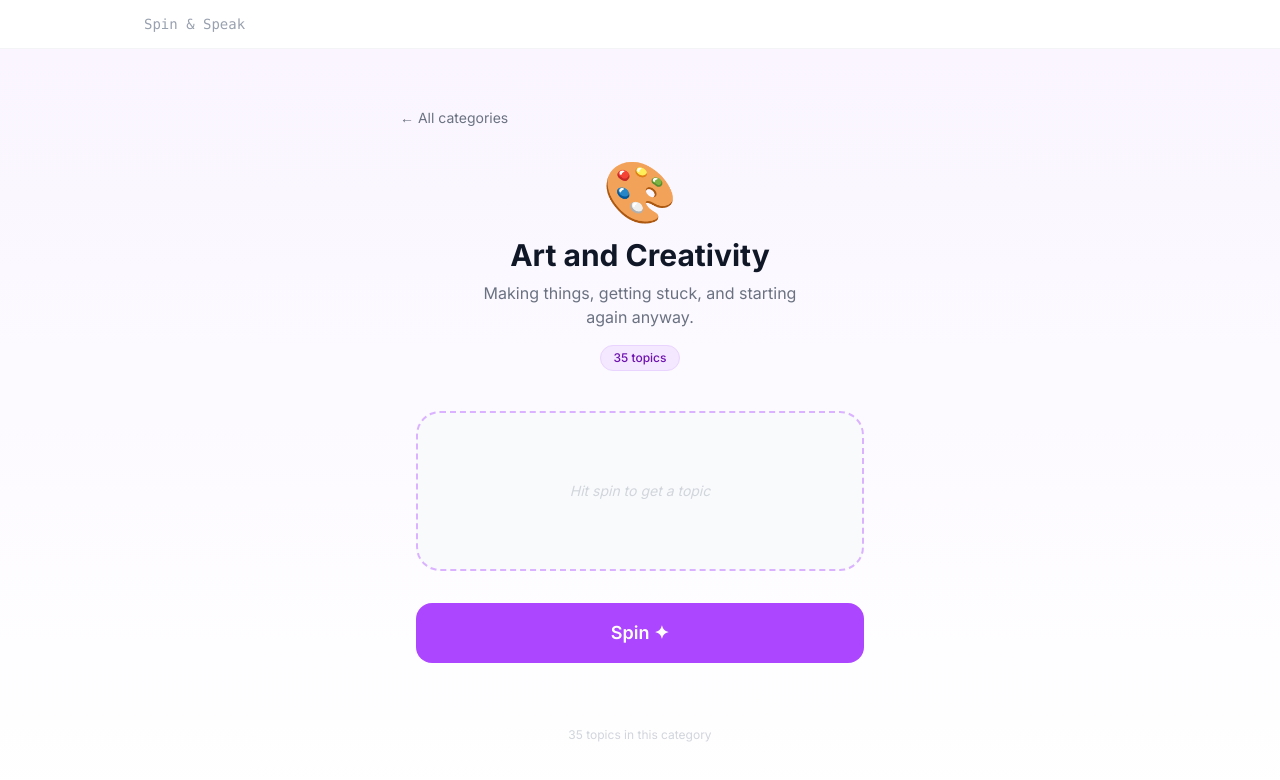
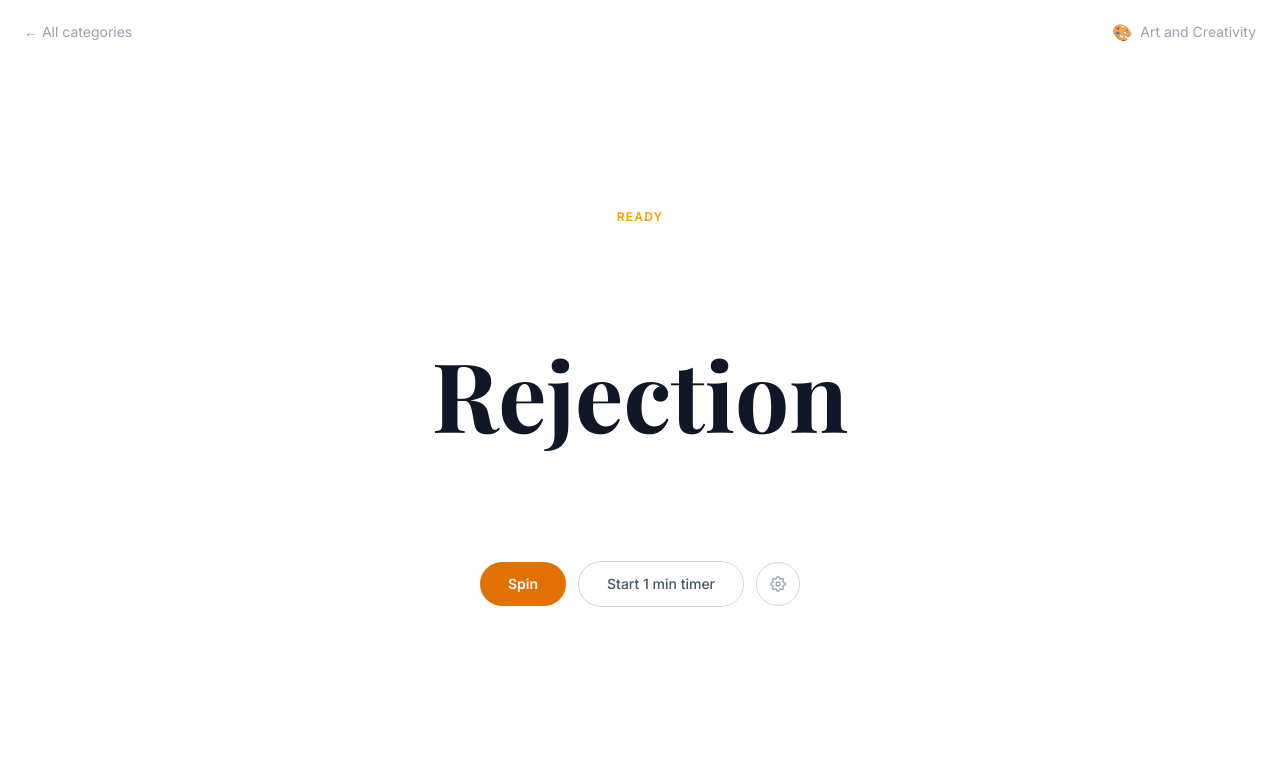
Before and after one commit to TimsTittus/Spur, a Next.js app: page /art-creativity in a window 1280 px wide. Shown: the top 780 px of the page. Built offline with nearby package versions, Linux system fonts and the light colour scheme.

Commit message:
refactor: update app layout and pages, redesign TopicSpinner, clean up CategoryCard

```diff
--- a/src/app/[slug]/page.tsx
+++ b/src/app/[slug]/page.tsx
@@ -1,9 +1,9 @@
 import type { Metadata } from 'next'
 import Link from 'next/link'
 import { notFound } from 'next/navigation'
+import { Suspense } from 'react'
 import TopicSpinner from '@/components/TopicSpinner'
 import { getAllSlugs, getCategoryBySlug } from '@/lib/mdx'
-import { COLOR_MAP, cn } from '@/lib/utils'
 
 export const instant = false
 
@@ -31,44 +31,40 @@ export default async function CategoryPage({ params }: PageProps<'/[slug]'>) {
 
   if (!category) notFound()
 
-  const colors = COLOR_MAP[category.color]
-
   return (
-    <div className={cn('w-full', colors.gradient)}>
-      <div className="mx-auto flex w-full max-w-lg flex-col items-center px-4 py-10 sm:py-14">
-        <div className="w-full">
+    <div className="flex min-h-screen flex-col bg-white">
+      {/* Minimal top nav */}
+      <nav className="flex items-center justify-between px-6 py-5">
         <Link
           href="/"
-            className="text-sm text-gray-500 transition-colors hover:text-gray-800"
+          className="text-sm text-gray-400 transition-colors hover:text-gray-700"
         >
           ← All categories
         </Link>
+        <div className="flex items-center gap-2">
+          <span className="text-base" aria-hidden="true">{category.emoji}</span>
+          <span className="text-sm text-gray-400">{category.title}</span>
         </div>
+      </nav>
 
-        <header className="mt-8 flex flex-col items-center text-center">
-          <span className="text-6xl" aria-hidden="true">
-            {category.emoji}
+      {/* Spinner fills remaining height — Suspense boundary required for PPR/Math.random */}
+      <Suspense
+        fallback={
+          <div className="flex flex-1 items-center justify-center">
+            <span className="text-xs font-semibold tracking-widest text-gray-300">
+              LOADING...
             </span>
-          <h1 className="mt-4 text-3xl font-bold text-gray-900">{category.title}</h1>
-          <p className="mt-2 max-w-xs text-gray-500">{category.description}</p>
-          <span
-            className={cn(
-              'mt-4 rounded-full border px-3 py-1 text-xs font-medium',
-              colors.badge,
-            )}
+          </div>
+        }
       >
-            {category.topicCount} topics
-          </span>
-        </header>
-
-        <div className="mt-10 w-full">
+        <div className="flex flex-1 flex-col">
           <TopicSpinner
             topics={category.topics}
             color={category.color}
             categoryTitle={category.title}
           />
         </div>
-      </div>
+      </Suspense>
     </div>
   )
 }
--- a/src/app/layout.tsx
+++ b/src/app/layout.tsx
@@ -1,11 +1,16 @@
 import type { Metadata } from 'next'
-import { Inter } from 'next/font/google'
-import Header from '@/components/Header'
+import { Inter, Playfair_Display } from 'next/font/google'
 import './globals.css'
 
 const inter = Inter({
   variable: '--font-inter',
   subsets: ['latin'],
+})
+
+const playfair = Playfair_Display({
+  variable: '--font-display',
+  subsets: ['latin'],
+  weight: ['700', '800', '900'],
 })
 
 export const metadata: Metadata = {
@@ -19,12 +24,9 @@ export default function RootLayout({ children }: LayoutProps<'/'>) {
     <html
       lang="en"
       data-scroll-behavior="smooth"
-      className={`${inter.variable} h-full antialiased`}
+      className={`${inter.variable} ${playfair.variable} h-full antialiased`}
     >
-      <body className="flex min-h-full flex-col font-sans">
-        <Header />
-        <main className="flex-1">{children}</main>
-      </body>
+      <body className="flex min-h-full flex-col font-sans">{children}</body>
     </html>
   )
 }
--- a/src/components/CategoryCard.tsx
+++ b/src/components/CategoryCard.tsx
@@ -18,7 +18,6 @@ export default function CategoryCard({ category }: { category: Category }) {
       <span className="line-clamp-2 text-sm font-semibold text-gray-800">
         {category.title}
       </span>
-      <span className="text-xs text-gray-500">{category.topicCount} topics</span>
     </Link>
   )
 }
--- a/src/components/TopicSpinner.tsx
+++ b/src/components/TopicSpinner.tsx
@@ -2,10 +2,7 @@
 
 import { AnimatePresence, motion } from 'framer-motion'
 import { useCallback, useEffect, useRef, useState } from 'react'
-import SpinButton from '@/components/SpinButton'
-import TopicHistory from '@/components/TopicHistory'
 import type { ColorKey } from '@/types'
-import { COLOR_MAP, cn } from '@/lib/utils'
 
 type TopicSpinnerProps = {
   topics: string[]
@@ -13,30 +10,38 @@ type TopicSpinnerProps = {
   categoryTitle: string
 }
 
-const SHUFFLE_INTERVAL_MS = 60
-const SHUFFLE_TICKS = 18
-const SETTLE_DELAY_MS = 300
+const SHUFFLE_INTERVAL_MS = 55
+const SHUFFLE_TICKS = 22
+const SETTLE_DELAY_MS = 280
 
 function pickRandom(pool: string[]): string {
   return pool[Math.floor(Math.random() * pool.length)]
 }
 
-export default function TopicSpinner({ topics, color, categoryTitle }: TopicSpinnerProps) {
+export default function TopicSpinner({ topics }: TopicSpinnerProps) {
+  // null on first render (server + client must match); set after mount via useEffect
   const [currentTopic, setCurrentTopic] = useState<string | null>(null)
   const [spinning, setSpinning] = useState(false)
   const [hasSpun, setHasSpun] = useState(false)
-  const [history, setHistory] = useState<string[]>([])
   const [spinKey, setSpinKey] = useState(0)
   const [shuffling, setShuffling] = useState(false)
+  const [timerSeconds, setTimerSeconds] = useState<number | null>(null)
+  const [timerRunning, setTimerRunning] = useState(false)
 
   const intervalRef = useRef<ReturnType<typeof setInterval> | null>(null)
   const settleRef = useRef<ReturnType<typeof setTimeout> | null>(null)
+  const timerRef = useRef<ReturnType<typeof setInterval> | null>(null)
 
-  // Stop a spin that is still running when the user navigates away.
+  // Pick a random starting topic on the client after hydration
+  useEffect(() => {
+    setCurrentTopic(pickRandom(topics))
+  }, [topics])
+
   useEffect(() => {
     return () => {
       if (intervalRef.current !== null) clearInterval(intervalRef.current)
       if (settleRef.current !== null) clearTimeout(settleRef.current)
+      if (timerRef.current !== null) clearInterval(timerRef.current)
     }
   }, [])
 
@@ -44,10 +49,9 @@ export default function TopicSpinner({ topics, color, categoryTitle }: TopicSpin
     if (spinning || topics.length === 0) return
 
     const previousTopic = currentTopic
-    // Never land on the topic that is already showing.
     const pool =
       topics.length > 1 && previousTopic !== null
-        ? topics.filter((topic) => topic !== previousTopic)
+        ? topics.filter((t) => t !== previousTopic)
         : topics
     const finalTopic = pickRandom(pool.length > 0 ? pool : topics)
 
@@ -57,81 +61,137 @@ export default function TopicSpinner({ topics, color, categoryTitle }: TopicSpin
     let ticks = 0
     intervalRef.current = setInterval(() => {
       setCurrentTopic(pickRandom(topics))
-      setSpinKey((key) => key + 1)
+      setSpinKey((k) => k + 1)
       ticks += 1
 
       if (ticks < SHUFFLE_TICKS) return
 
-      if (intervalRef.current !== null) {
-        clearInterval(intervalRef.current)
-        intervalRef.current = null
-      }
+      clearInterval(intervalRef.current!)
+      intervalRef.current = null
       setShuffling(false)
 
       settleRef.current = setTimeout(() => {
         settleRef.current = null
         setCurrentTopic(finalTopic)
-        setSpinKey((key) => key + 1)
-        if (previousTopic !== null) {
-          setHistory((past) => [previousTopic, ...past])
-        }
+        setSpinKey((k) => k + 1)
         setSpinning(false)
         setHasSpun(true)
       }, SETTLE_DELAY_MS)
     }, SHUFFLE_INTERVAL_MS)
   }, [currentTopic, spinning, topics])
 
+  const handleTimer = useCallback(() => {
+    if (timerRunning) {
+      // Stop
+      if (timerRef.current !== null) {
+        clearInterval(timerRef.current)
+        timerRef.current = null
+      }
+      setTimerRunning(false)
+      setTimerSeconds(null)
+      return
+    }
+    // Start 60s countdown
+    setTimerSeconds(60)
+    setTimerRunning(true)
+    timerRef.current = setInterval(() => {
+      setTimerSeconds((s) => {
+        if (s === null || s <= 1) {
+          clearInterval(timerRef.current!)
+          timerRef.current = null
+          setTimerRunning(false)
+          return null
+        }
+        return s - 1
+      })
+    }, 1000)
+  }, [timerRunning])
+
+  const status = spinning ? 'DRAWING...' : 'READY'
+
   return (
-    <div className="flex w-full flex-col items-center gap-8">
+    <div className="flex flex-1 flex-col items-center justify-center gap-10 px-6 pb-12">
+      {/* Status label */}
+      <AnimatePresence mode="wait">
+        <motion.span
+          key={status}
+          initial={{ opacity: 0, y: -4 }}
+          animate={{ opacity: 1, y: 0 }}
+          exit={{ opacity: 0, y: 4 }}
+          transition={{ duration: 0.15 }}
+          className="text-xs font-semibold tracking-widest text-amber-500"
+        >
+          {status}
+        </motion.span>
+      </AnimatePresence>
+
+      {/* Topic text — slot machine cycles right here */}
       <div
         role="status"
         aria-live="polite"
-        aria-label={`Random ${categoryTitle} topic`}
-        className={cn(
-          'flex min-h-40 w-full max-w-md items-center justify-center px-6 py-8',
-          'rounded-3xl border-2 border-dashed bg-gray-50',
-          COLOR_MAP[color].spinner,
-        )}
+        aria-label="Current topic"
+        className="flex h-40 max-w-2xl items-center justify-center overflow-hidden px-4 text-center sm:h-48 md:h-56 lg:h-64"
       >
         <AnimatePresence mode="wait">
-          {currentTopic === null ? (
-            <motion.span
-              key="placeholder"
-              initial={{ opacity: 0, y: 10 }}
-              animate={{ opacity: 1, y: 0 }}
-              exit={{ opacity: 0, y: -10 }}
-              transition={{ duration: 0.12 }}
-              className="text-center text-sm italic text-gray-300"
-            >
-              Hit spin to get a topic
-            </motion.span>
-          ) : (
-            <motion.span
+          {currentTopic !== null && (
+            <motion.h2
               key={spinKey}
-              initial={{ opacity: 0, y: 10 }}
-              animate={{ opacity: 1, y: 0 }}
-              exit={{ opacity: 0, y: -10 }}
-              transition={{ duration: 0.12 }}
-              className={cn(
-                'text-center text-2xl font-bold text-gray-800',
-                shuffling && 'blur-sm',
-              )}
+              initial={{ y: shuffling ? 18 : 12, opacity: 0 }}
+              animate={{ y: 0, opacity: 1 }}
+              exit={{ y: shuffling ? -18 : -12, opacity: 0 }}
+              transition={{ duration: shuffling ? 0.055 : 0.18, ease: 'easeOut' }}
+              className="font-display text-5xl font-bold leading-tight text-gray-900 sm:text-6xl md:text-7xl lg:text-8xl"
+              style={{ fontFamily: 'var(--font-display, Georgia, serif)' }}
             >
               {currentTopic}
-            </motion.span>
+            </motion.h2>
           )}
         </AnimatePresence>
       </div>
 
-      <div className="w-full max-w-md">
-        <SpinButton onSpin={spin} spinning={spinning} hasSpun={hasSpun} color={color} />
+      {/* Controls row */}
+      <div className="flex items-center gap-3">
+        <button
+          type="button"
+          onClick={spin}
+          disabled={spinning}
+          className="rounded-full bg-amber-600 px-7 py-3 text-sm font-semibold text-white transition hover:bg-amber-700 disabled:cursor-not-allowed disabled:opacity-60 active:scale-95"
+        >
+          {spinning ? 'Spinning...' : hasSpun ? 'Spin again' : 'Spin'}
+        </button>
+
+        <button
+          type="button"
+          onClick={handleTimer}
+          className="rounded-full border border-gray-300 px-7 py-3 text-sm font-medium text-gray-600 transition hover:border-gray-500 hover:text-gray-900 active:scale-95"
+        >
+          {timerRunning && timerSeconds !== null
+            ? `${timerSeconds}s remaining`
+            : 'Start 1 min timer'}
+        </button>
+
+        {/* Settings / gear — decorative for now */}
+        <button
+          type="button"
+          aria-label="Settings"
+          className="flex h-11 w-11 items-center justify-center rounded-full border border-gray-300 text-gray-400 transition hover:border-gray-500 hover:text-gray-700 active:scale-95"
+        >
+          <svg
+            width="16"
+            height="16"
+            viewBox="0 0 24 24"
+            fill="none"
+            stroke="currentColor"
+            strokeWidth="2"
+            strokeLinecap="round"
+            strokeLinejoin="round"
+            aria-hidden="true"
+          >
+            <circle cx="12" cy="12" r="3" />
+            <path d="M19.4 15a1.65 1.65 0 0 0 .33 1.82l.06.06a2 2 0 0 1-2.83 2.83l-.06-.06a1.65 1.65 0 0 0-1.82-.33 1.65 1.65 0 0 0-1 1.51V21a2 2 0 0 1-4 0v-.09A1.65 1.65 0 0 0 9 19.4a1.65 1.65 0 0 0-1.82.33l-.06.06a2 2 0 0 1-2.83-2.83l.06-.06A1.65 1.65 0 0 0 4.68 15a1.65 1.65 0 0 0-1.51-1H3a2 2 0 0 1 0-4h.09A1.65 1.65 0 0 0 4.6 9a1.65 1.65 0 0 0-.33-1.82l-.06-.06a2 2 0 0 1 2.83-2.83l.06.06A1.65 1.65 0 0 0 9 4.68a1.65 1.65 0 0 0 1-1.51V3a2 2 0 0 1 4 0v.09a1.65 1.65 0 0 0 1 1.51 1.65 1.65 0 0 0 1.82-.33l.06-.06a2 2 0 0 1 2.83 2.83l-.06.06A1.65 1.65 0 0 0 19.4 9a1.65 1.65 0 0 0 1.51 1H21a2 2 0 0 1 0 4h-.09a1.65 1.65 0 0 0-1.51 1z" />
+          </svg>
+        </button>
       </div>
-
-      <div className="w-full max-w-md">
-        <TopicHistory history={history} />
-      </div>
-
-      <p className="text-xs text-gray-300">{topics.length} topics in this category</p>
     </div>
   )
 }
```
Also changed, not shown: src/app/page.tsx (+6 -2 lines). Lines whose indentation alone changed are shown as unchanged.
